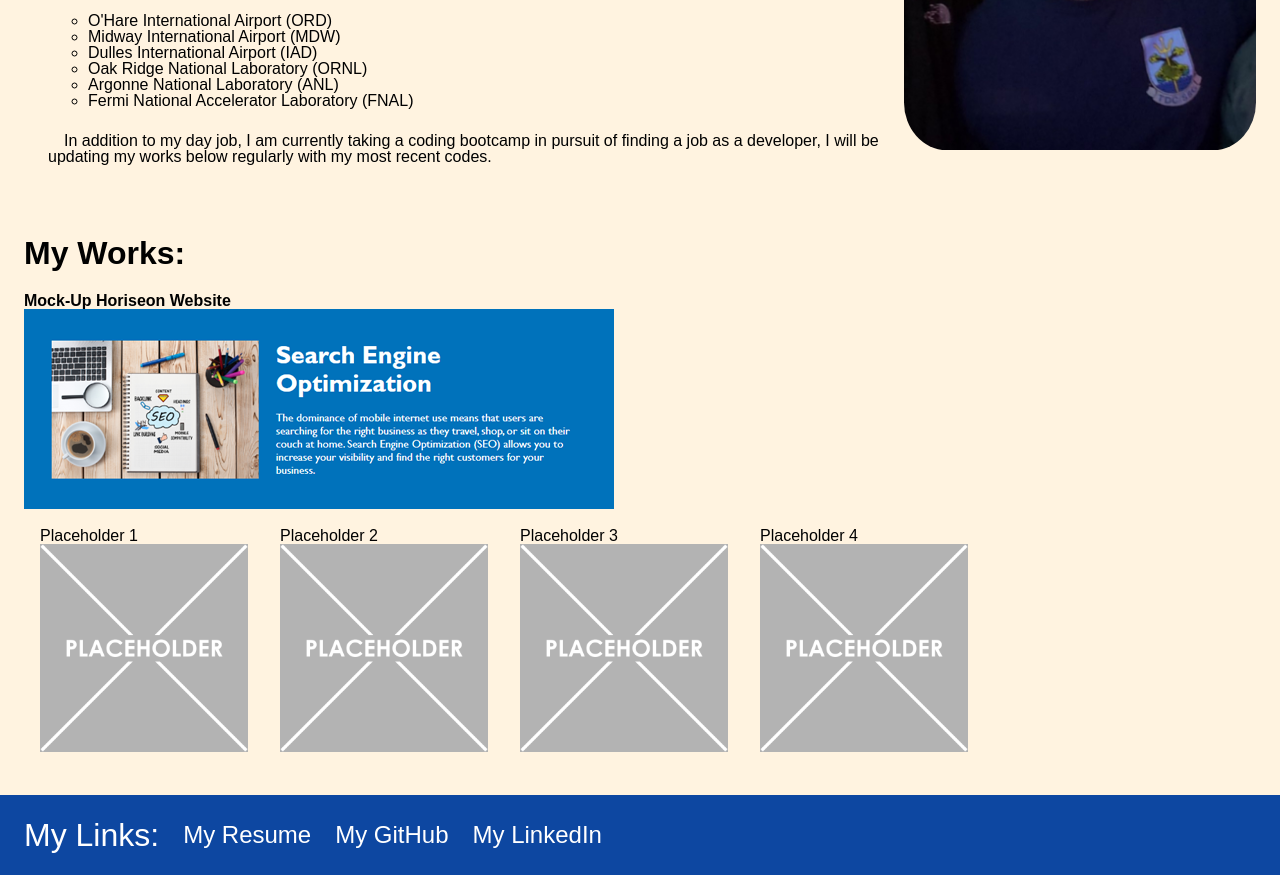
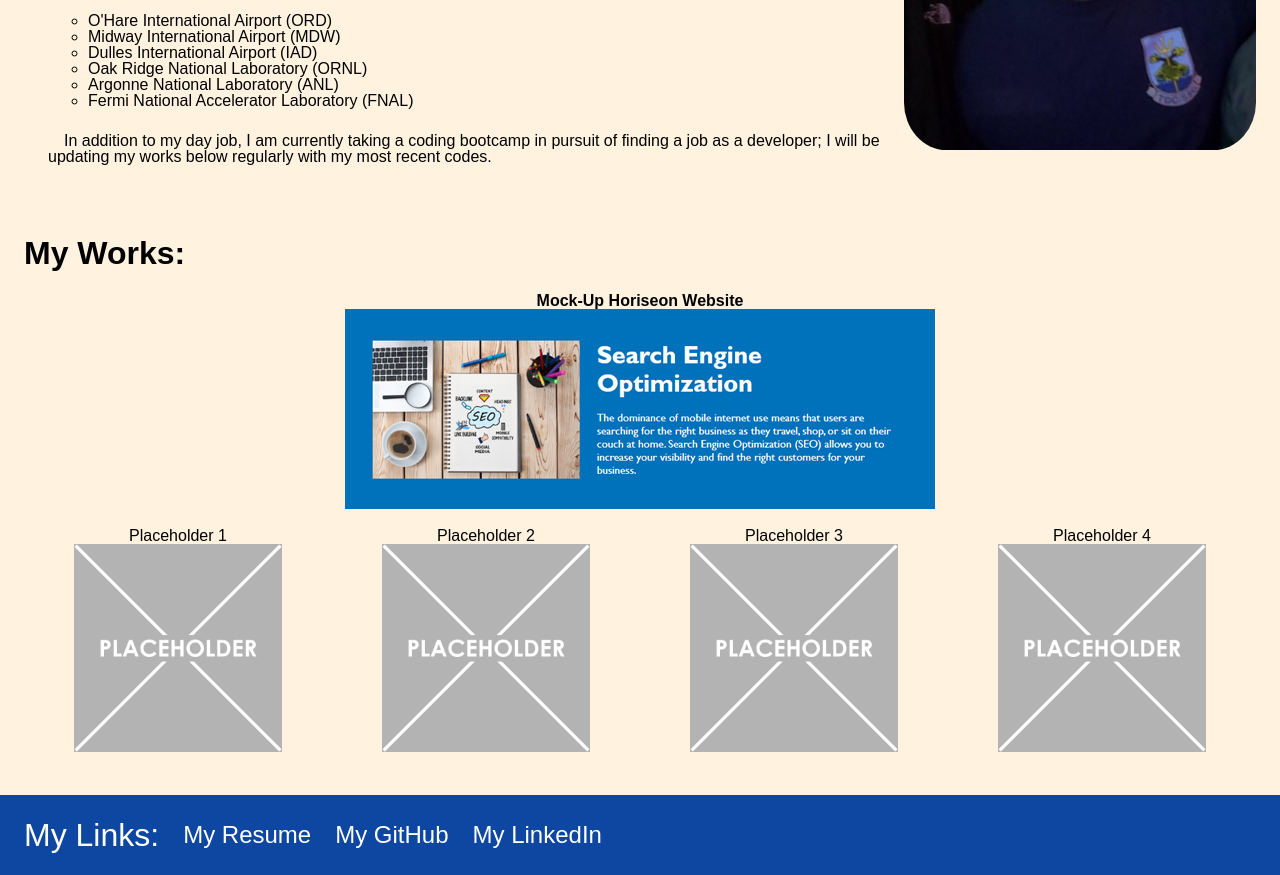
Before and after one commit to RedComet6/hw2-Portfolio, a plain HTML site: page index.html in a window 1280 px wide. Shown: the part 483-1358 px from the top of the page. Drawn offline with Linux system fonts and the light colour scheme.

Commit message:
flex updates

```diff
--- a/assets/css/main.css
+++ b/assets/css/main.css
@@ -75,6 +75,14 @@ a {
   background-color: steelblue;
 }
 
+.bs-bb {
+  box-sizing: border-box;
+}
+
+.bs-cb {
+  box-sizing: content-box;
+}
+
 .c-white {
   color: white;
 }
@@ -123,6 +131,10 @@ a {
   flex-direction: column;
 }
 
+.fx-w {
+  flex-wrap: wrap;
+}
+
 .fz-1p5 {
   font-size: 1.5rem;
 }
@@ -161,6 +173,18 @@ a {
 
 .m1 {
   margin: 1rem;
+}
+
+.ma {
+  margin: auto;
+}
+
+.mal {
+  margin-left: auto;
+}
+
+.mar {
+  margin-right: auto;
 }
 
 .max-w-2 {
@@ -249,6 +273,10 @@ a {
   text-indent: 1rem;
 }
 
+.ta-c {
+  text-align: center;
+}
+
 .va-m {
   vertical-align: middle;
 }
--- a/index.html
+++ b/index.html
@@ -55,11 +55,11 @@
             </ul>
 
             <p class="p t-i">In addition to my day job, I am currently taking a coding bootcamp in pursuit of finding a
-                job as a developer, I will
+                job as a developer; I will
                 be updating my works below regularly with my most recent codes.</p>
         </div>
 
-        <div>
+        <div class="ta-c">
             <img class="b-r-12 max-w-22 mt" src="./assets/images/aidan-chamberlain.jpg"
                 alt="a portrait of Aidan Chamberlain">
         </div>
@@ -71,7 +71,7 @@
         <h2 class="fz-2">My Works:</h2>
 
         <!-- First, larger content -->
-        <section class="mt">
+        <section class="mt ta-c">
             <h3>Mock-Up Horiseon Website</h3>
             <a>
                 <div>
@@ -81,30 +81,30 @@
         </section>
 
         <!-- section holding remaining content to flex around under main content when browser is large-->
-        <section class="fg-1 d-f@lrg">
+        <section class="d-f fx-w">
             <!-- content 1 -->
-            <div class="m1">
+            <div class="fx-1 m1 ta-c">
                 <p>Placeholder 1</p>
                 <a>
                     <img class="h-13" src="./assets/images/placeholder.png" alt="placholder">
                 </a>
             </div>
             <!-- content 2 -->
-            <div class="m1">
+            <div class="fx-1 m1 ta-c">
                 <p>Placeholder 2</p>
                 <a>
                     <img class="h-13" src="./assets/images/placeholder.png" alt="placholder">
                 </a>
             </div>
             <!-- content 3 -->
-            <div class="m1">
+            <div class="fx-1 m1 ta-c">
                 <p>Placeholder 3</p>
                 <a>
                     <img class="h-13" src="./assets/images/placeholder.png" alt="placholder">
                 </a>
             </div>
             <!-- content 4 -->
-            <div class="m1">
+            <div class="fx-1 m1 ta-c">
                 <p>Placeholder 4</p>
                 <a>
                     <img class="h-13" src="./assets/images/placeholder.png" alt="placholder">
```
